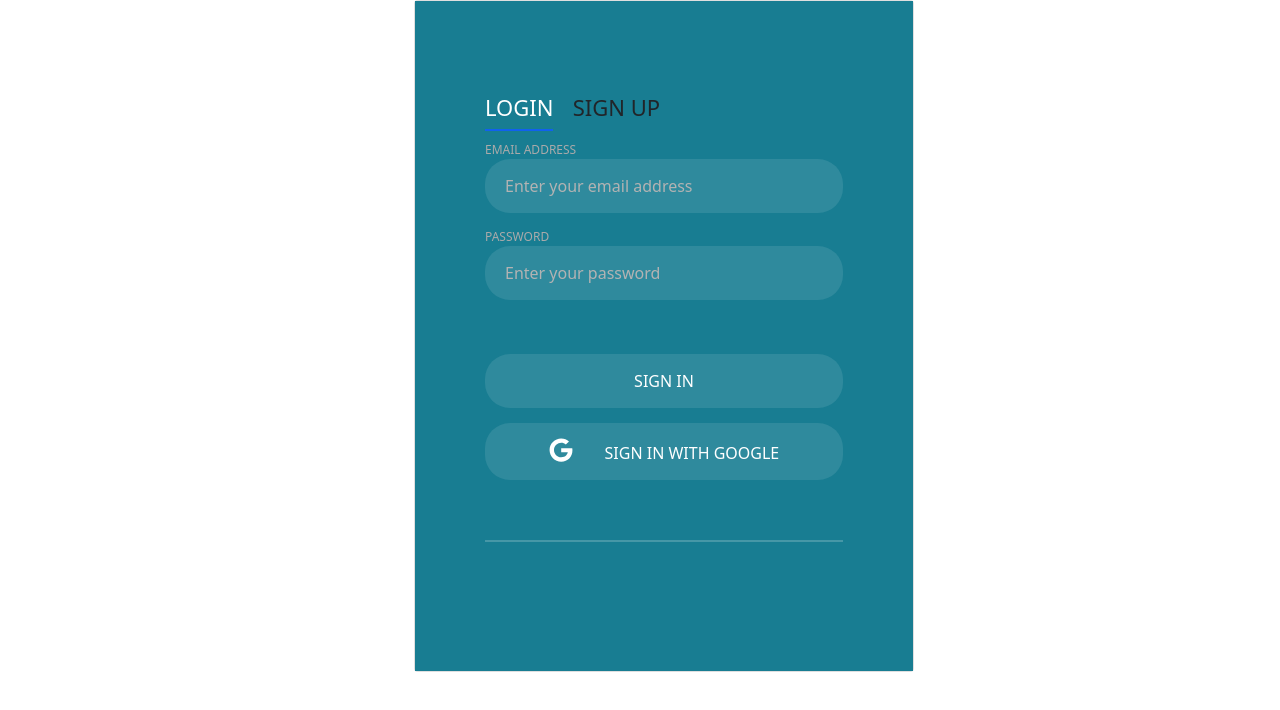
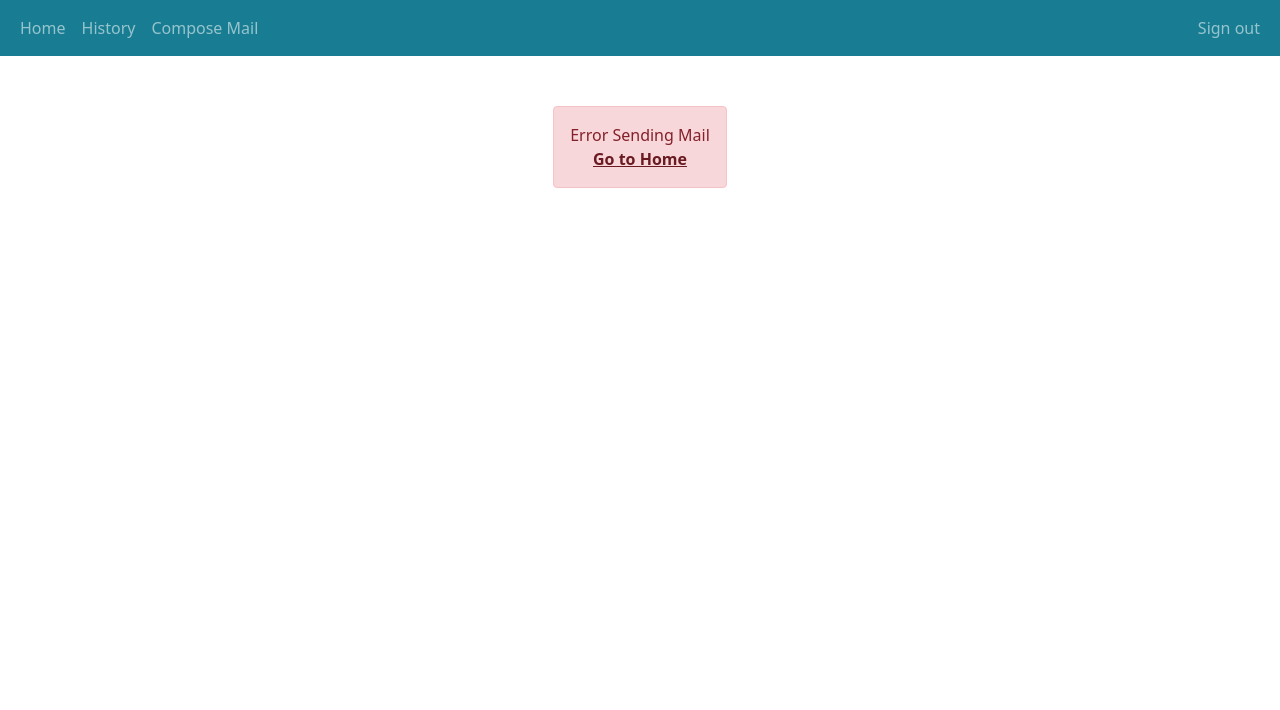
Before and after one commit to dhruvpeter/flipr_email, a React (Create React App) app: page / in a window 1280 px wide. Shown: the top 710 px of the page. Built offline with nearby package versions, Linux system fonts and the light colour scheme; the HTML template or start-up script is replaced by a standard one.

Commit message:
Added alert pages

```diff
--- a/src/App.js
+++ b/src/App.js
@@ -5,11 +5,13 @@ import SelectedMailHistory from "./components/History/SelectedMailHistory/Select
 import History from "./components/History/History";
 import Home from "./components/Home/Home";
 import Compose from "./components/Compose/Compose";
+import AlertSuccess from "./components/Compose/AlertSuccess/AlertSuccess";
+import AlertFailure from "./components/Compose/AlertFailure/AlertFailure";
 function App() {
   return (
     <div className="App">
-      {/* <Navigationbar /> */}
-      <Login />
+      <Navigationbar />
+      <AlertFailure />
     </div>
   );
 }
--- /dev/null
+++ b/src/components/Compose/AlertFailure/AlertFailure.js
@@ -0,0 +1,14 @@
+import React from "react";
+import { Alert } from "react-bootstrap";
+import "../AlertSuccess/AlertSuccess.css";
+export default function AlertFailure() {
+  return (
+    <div>
+      <Alert variant="danger" className="alert">
+        Error Sending Mail
+        <br />
+        <Alert.Link href="">Go to Home</Alert.Link>
+      </Alert>
+    </div>
+  );
+}
--- /dev/null
+++ b/src/components/Compose/AlertSuccess/AlertSuccess.css
@@ -0,0 +1,6 @@
+.alert {
+  text-align: center;
+  width: fit-content;
+  margin: auto;
+  margin-top: 50px;
+}
--- /dev/null
+++ b/src/components/Compose/AlertSuccess/AlertSuccess.js
@@ -0,0 +1,14 @@
+import React from "react";
+import { Alert } from "react-bootstrap";
+import "./AlertSuccess.css"
+export default function AlertSuccess() {
+  return (
+    <div>
+      <Alert variant="success" className="alert">
+        Email Sent Successfully
+        <br />
+        <Alert.Link href="">Go to Home</Alert.Link>
+      </Alert>
+    </div>
+  );
+}
--- a/src/components/Compose/Compose.js
+++ b/src/components/Compose/Compose.js
@@ -3,7 +3,6 @@ import './Compose.css'
 import 'bootstrap/dist/css/bootstrap.min.css'
 import DatePicker from 'react-date-picker'
 import TimePicker from 'react-time-picker'
-import Month from './Monthly'
 export default function Compose() {
     const [input, setinput] = useState({
         to:'',
--- a/src/components/Compose/Monthly.js
+++ /dev/null
@@ -1,11 +0,0 @@
-import React from 'react'
-
-export default function Monthly() {
-    return (
-        <div>
-            <label>Date</label>
-            <input type="text"></input>
-
-        </div>
-    )
-}
```
